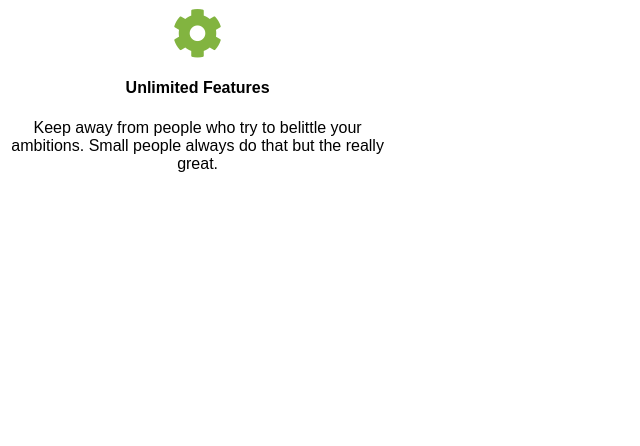
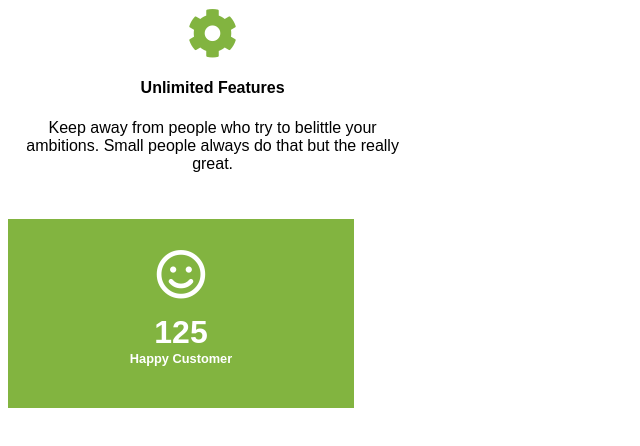
Before and after one commit to phamhoan191/BizOne, a plain HTML site: page component/components.html in a window 1280 px wide. Shown: the whole page, without its empty margins (0-640 px from the left). Drawn offline with Linux system fonts and the light colour scheme.

Commit message:
Parameter component

```diff
--- a/component/components.css
+++ b/component/components.css
@@ -11,6 +11,8 @@
     width: 30%;
     text-align: center;
     cursor: pointer;
+    padding: 0 15px;
+    margin-bottom: 30px;
 }
 
 .valued-service:hover .service-icon {
@@ -30,3 +32,38 @@
 .service-name {
     transition: all 0.4s;
 }
+
+/* ========================================== */
+
+.parameter {
+    font-weight: bold;
+    width: 25%;
+    text-align: center;
+    background-color: #82B440;
+    padding: 30px 15px;
+    cursor: pointer;
+}
+
+.parameter:hover .parameter-icon {
+    transform: scale(1.2);
+}
+
+.parameter-icon {
+    display: block;
+    color: white;
+    font-size: 50px;
+    margin-bottom: 15px;
+    transition: all 0.4s;
+}
+
+.parameter-count {
+    color: white;
+    font-size: 2rem;
+    margin: 0;
+}
+
+.parameter-item {
+    color: white;
+    margin-top: 0;
+    font-size: 0.8rem;
+}
--- a/component/components.html
+++ b/component/components.html
@@ -10,15 +10,16 @@
 </head>
 <body>
     <div class="valued-service">
-        <div>
-            <i class="fas fa-cog service-icon color1"></i>
-        </div>
-        <div>
-            <h4 class="service-name">Unlimited Features</h4>
-        </div>
-        <div>
-            <p class="service-info">Keep away from people who try to belittle your ambitions. Small people always do that but the really great.</p>
-        </div>
+        <i class="fas fa-cog service-icon color1"></i>
+        <h4 class="service-name">Unlimited Features</h4>
+        <p class="service-info">Keep away from people who try to belittle your ambitions. Small people always do that but the really great.</p>
     </div>
+
+    <div class="parameter">
+        <i class="far fa-smile parameter-icon"></i>
+        <h4 class="parameter-count">125</h4>
+        <p class="parameter-item">Happy Customer</p>
+    </div>
+
 </body>
 </html>
```
